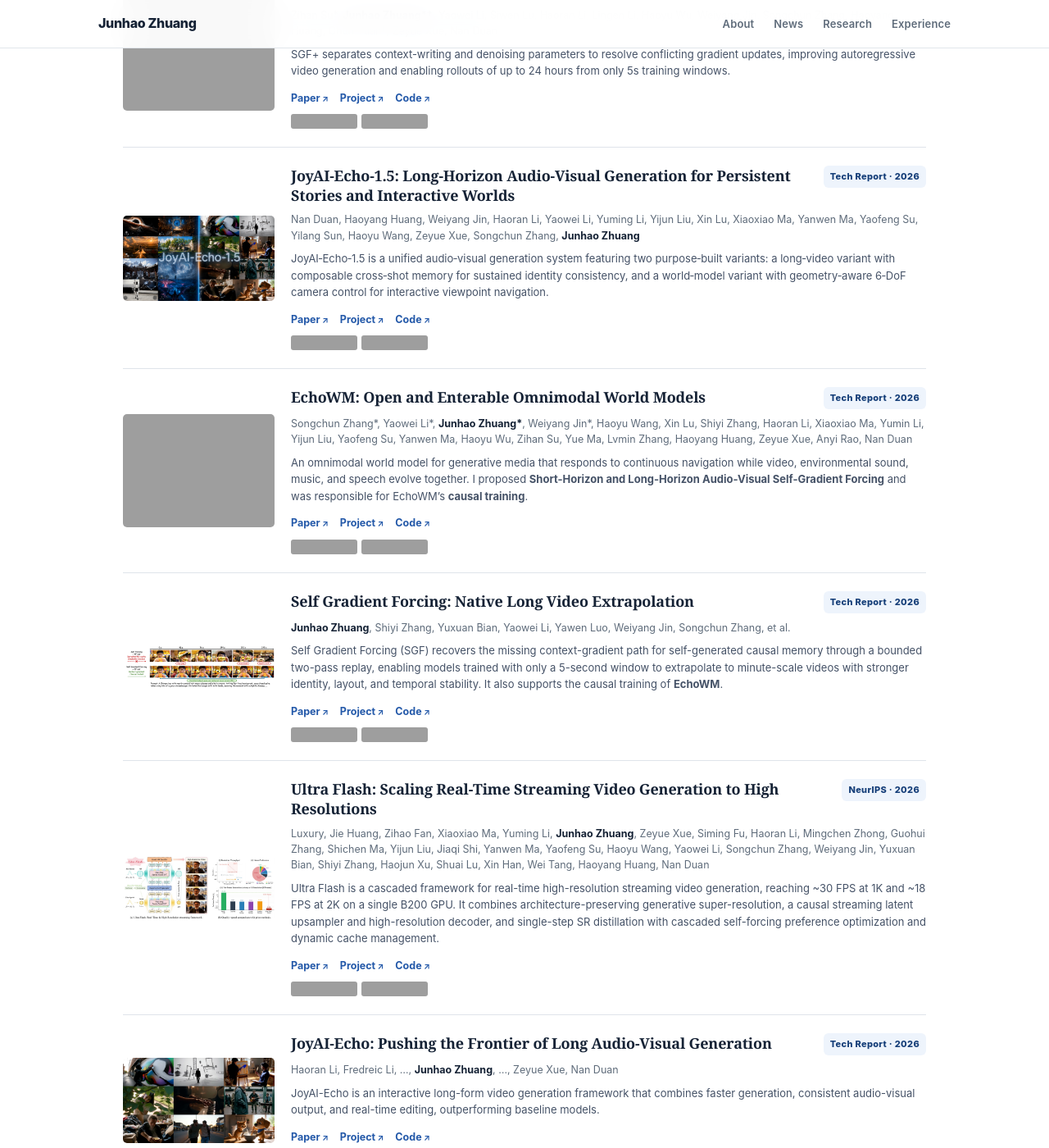
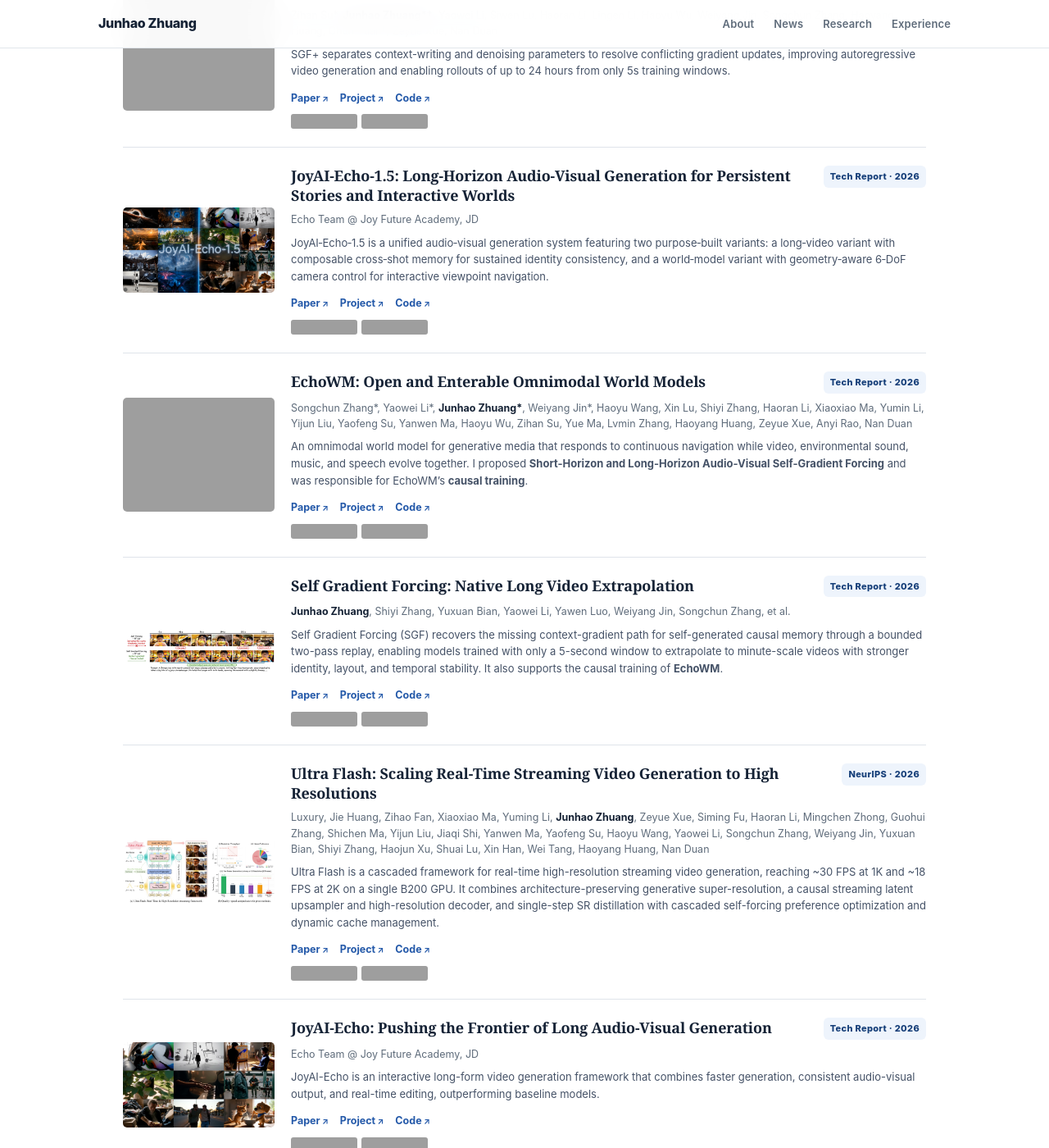
Before and after one commit to zhuang2002/zhuang2002.github.io, a Jekyll site: the page built from _pages/about.html, in a window 1280 px wide and 1400 px high, scrolled down 1562 px, cut to the strip 0-1400 px from the top of the window. Shown: the whole strip at 82% size. Built offline with Jekyll 4.4.1, drawn with Linux system fonts in a browser that asks for light colours; grey boxes are pictures that could not be loaded.

Commit message:
Use Echo Team author credit for JoyAI-Echo publications

```diff
--- a/_pages/about.html
+++ b/_pages/about.html
@@ -353,7 +353,7 @@
           <div class="paper-media"><img src="https://zhuang2002.github.io/images/homepage-thumbnails/echo1p5.jpg" alt="JoyAI-Echo-1.5 project preview" loading="lazy"></div>
           <div class="paper-body">
             <div class="paper-topline"><h3>JoyAI-Echo-1.5: Long-Horizon Audio-Visual Generation for Persistent Stories and Interactive Worlds</h3><span class="venue">Tech Report · 2026</span></div>
-            <p class="authors">Nan Duan, Haoyang Huang, Weiyang Jin, Haoran Li, Yaowei Li, Yuming Li, Yijun Liu, Xin Lu, Xiaoxiao Ma, Yanwen Ma, Yaofeng Su, Yilang Sun, Haoyu Wang, Zeyue Xue, Songchun Zhang, <b>Junhao Zhuang</b></p>
+            <p class="authors">Echo Team @ Joy Future Academy, JD</p>
             <p class="paper-desc">JoyAI‑Echo‑1.5 is a unified audio‑visual generation system featuring two purpose‑built variants: a long‑video variant with composable cross‑shot memory for sustained identity consistency, and a world‑model variant with geometry‑aware 6‑DoF camera control for interactive viewpoint navigation.</p>
             <div class="paper-links"><a href="https://arxiv.org/abs/2608.23383">Paper</a><a href="https://echo-team-joy-future-academy-jd.github.io/Echo-1.5-Page">Project</a><a href="https://github.com/jd-opensource/JoyAI-Echo">Code</a></div>
             <div class="repo-stats"><a href="https://github.com/jd-opensource/JoyAI-Echo"><img src="https://img.shields.io/github/stars/jd-opensource/JoyAI-Echo?style=social" alt="GitHub stars for JoyAI-Echo"></a><a href="https://github.com/jd-opensource/JoyAI-Echo/forks"><img src="https://img.shields.io/github/forks/jd-opensource/JoyAI-Echo?style=social" alt="GitHub forks for JoyAI-Echo"></a></div>
@@ -397,7 +397,7 @@
           <div class="paper-media"><img src="https://zhuang2002.github.io/images/homepage-thumbnails/joyai_echo.jpg" alt="JoyAI-Echo project preview" loading="lazy"></div>
           <div class="paper-body">
             <div class="paper-topline"><h3>JoyAI-Echo: Pushing the Frontier of Long Audio-Visual Generation</h3><span class="venue">Tech Report · 2026</span></div>
-            <p class="authors">Haoran Li, Fredreic Li, …, <b>Junhao Zhuang</b>, …, Zeyue Xue, Nan Duan</p>
+            <p class="authors">Echo Team @ Joy Future Academy, JD</p>
             <p class="paper-desc">JoyAI-Echo is an interactive long-form video generation framework that combines faster generation, consistent audio-visual output, and real-time editing, outperforming baseline models.</p>
             <div class="paper-links"><a href="https://www.researchgate.net/publication/405770309_JoyAI-Echo_Pushing_the_Frontier_of_Long_Audio-Visual_Generation">Paper</a><a href="https://echo-team-joy-future-academy-jd.github.io/Echo-LongVideo-Page/">Project</a><a href="https://github.com/jd-opensource/JoyAI-Echo">Code</a></div>
             <div class="repo-stats"><a href="https://github.com/jd-opensource/JoyAI-Echo"><img src="https://img.shields.io/github/stars/jd-opensource/JoyAI-Echo?style=social" alt="GitHub stars for JoyAI-Echo"></a><a href="https://github.com/jd-opensource/JoyAI-Echo/forks"><img src="https://img.shields.io/github/forks/jd-opensource/JoyAI-Echo?style=social" alt="GitHub forks for JoyAI-Echo"></a></div>
```
